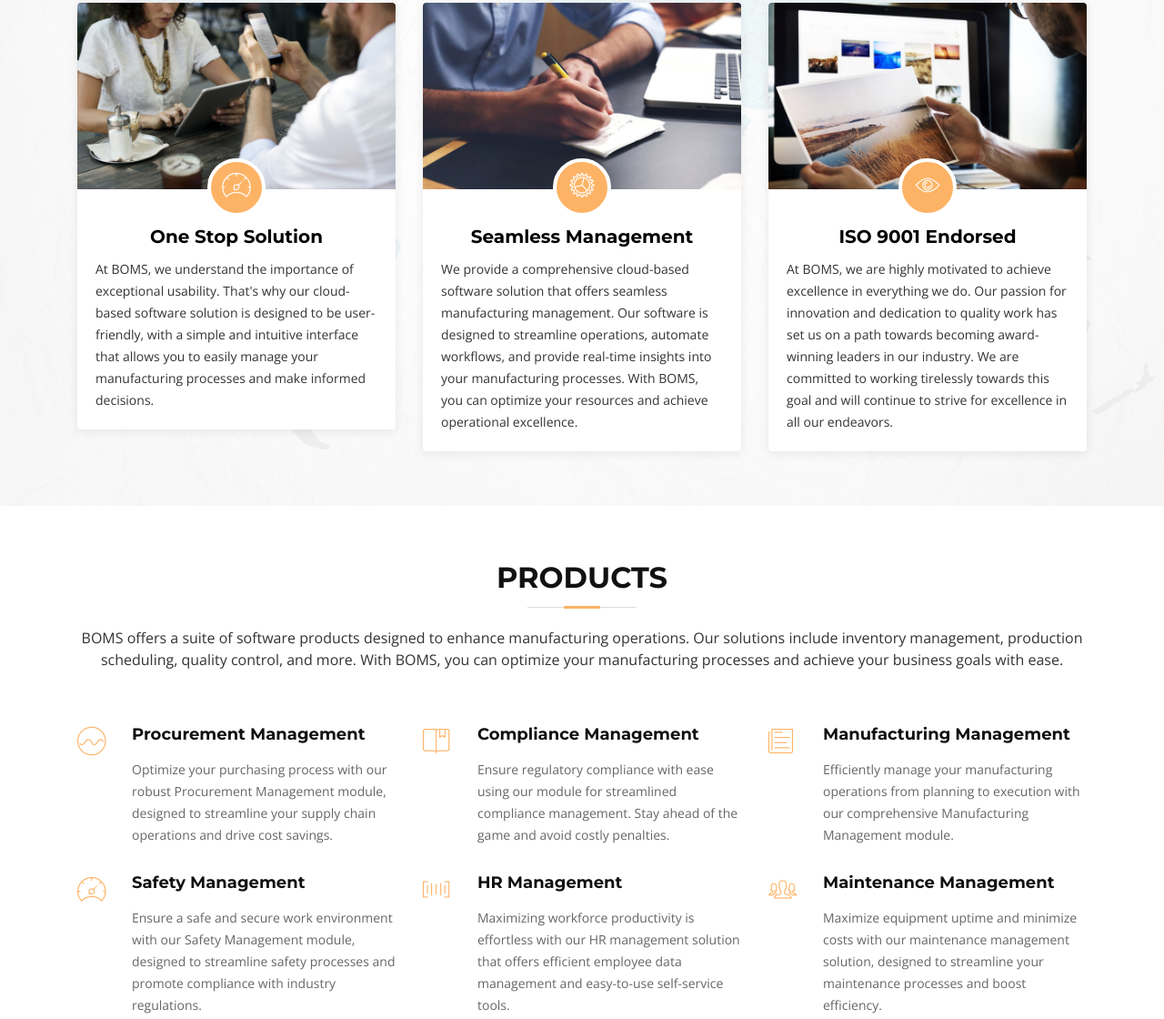
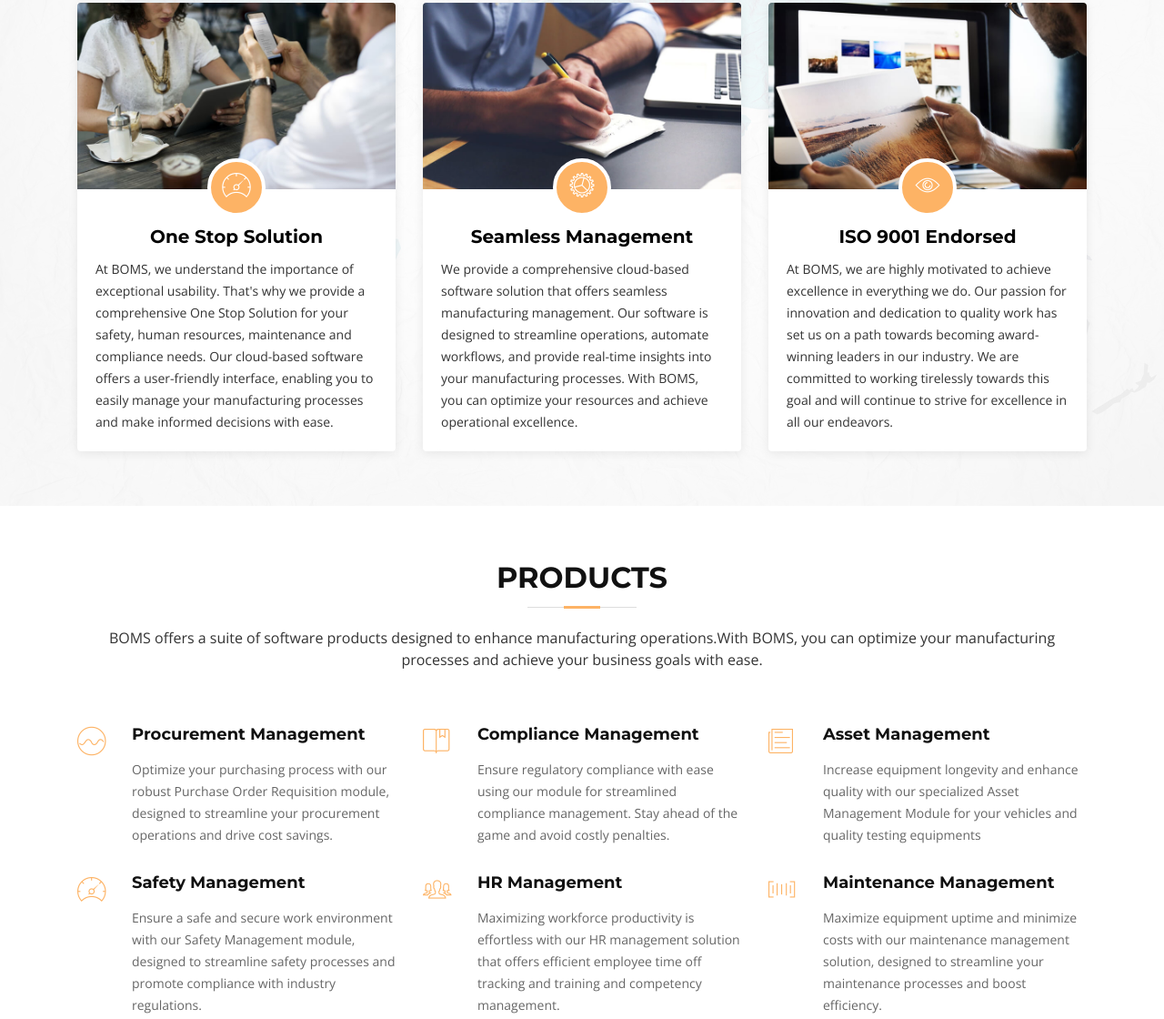
Before and after one commit to ManishBhushan/goboms, a plain HTML site: page index.html in a window 1280 px wide. Shown: the part 1270-2390 px from the top of the page at 91% size. Drawn offline with nearby package versions, Linux system fonts and the light colour scheme; files whose address does not match are found by name.

Commit message:
on call final version 3 for demo

```diff
--- a/index.html
+++ b/index.html
@@ -132,6 +132,7 @@
 
           <div class="col-lg-4 box box-bg">
             <i class="ion-ios-bookmarks-outline"></i>
+            <!-- <ion-icon name="trending-up-outline"></ion-icon> -->
             <h4 class="title"><a href="">Efficient Operation</a></h4>
             <p class="description">Maximize productivity and drive growth. Reduce cost and improve quality.</p>
           </div>
@@ -171,9 +172,13 @@
                 <div class="icon"><i class="ion-ios-speedometer-outline"></i></div>
               </div>
               <h2 class="title"><a href="">One Stop Solution</a></h2>
-              <p>
+             <!--  <p>
                 At BOMS, we understand the importance of exceptional usability. That's why our cloud-based software solution is designed to be user-friendly, with a simple and intuitive interface that allows you to easily manage your manufacturing processes and make informed decisions.
-              </p>
+                At BOMS, we provide a comprehensive One Stop Solution for your safety, human resources, maintenance and compliance needs. Our cloud-based software offers a user-friendly interface, enabling you to easily manage your manufacturing processes and make informed decisions with ease.
+              </p> -->
+
+              <!-- BOMS provide a one stop solution to -->
+              <p>At BOMS, we understand the importance of exceptional usability. That's why we provide a comprehensive One Stop Solution for your safety, human resources, maintenance and compliance needs. Our cloud-based software offers a user-friendly interface, enabling you to easily manage your manufacturing processes and make informed decisions with ease.</p>
             </div>
           </div>
 
@@ -195,6 +200,8 @@
               <div class="img">
                 <img src="img/about-vision.jpg" alt="" class="img-fluid">
                 <div class="icon"><i class="ion-ios-eye-outline"></i></div>
+                <!-- <div class="icon"><i class="ion-finger-print"></i></div> -->
+                <!-- <ion-icon name="finger-print"></ion-icon> -->
               </div>
               <h2 class="title"><a href="">ISO 9001 Endorsed</a></h2>
               <p>
@@ -216,7 +223,8 @@
 
         <header class="section-header wow fadeInUp">
           <h3>Products</h3>
-          <p>BOMS offers a suite of software products designed to enhance manufacturing operations. Our solutions include inventory management, production scheduling, quality control, and more. With BOMS, you can optimize your manufacturing processes and achieve your business goals with ease.</p>
+          <p>BOMS offers a suite of software products designed to enhance manufacturing operations.With BOMS, you can optimize your manufacturing processes and achieve your business goals with ease.</p>
+           <!-- Our solutions include Health, Safety  and Environment management and more.  -->
         </header>
 
         <div class="row">
@@ -224,7 +232,7 @@
           <div class="col-lg-4 col-md-6 box wow bounceInUp" data-wow-duration="1.4s">
             <div class="icon"><i class="ion-ios-analytics-outline"></i></div>
             <h4 class="title"><a href="">Procurement Management</a></h4>
-            <p class="description">Optimize your purchasing process with our robust Procurement Management module, designed to streamline your supply chain operations and drive cost savings.</p>
+            <p class="description">Optimize your purchasing process with our robust Purchase Order Requisition module, designed to streamline your procurement operations and drive cost savings.</p>
           </div>
           <div class="col-lg-4 col-md-6 box wow bounceInUp" data-wow-duration="1.4s">
             <div class="icon"><i class="ion-ios-bookmarks-outline"></i></div>
@@ -233,8 +241,8 @@
           </div>
           <div class="col-lg-4 col-md-6 box wow bounceInUp" data-wow-duration="1.4s">
             <div class="icon"><i class="ion-ios-paper-outline"></i></div>
-            <h4 class="title"><a href="">Manufacturing Management</a></h4>
-            <p class="description">Efficiently manage your manufacturing operations from planning to execution with our comprehensive Manufacturing Management module.</p>
+            <h4 class="title"><a href="">Asset Management</a></h4>
+            <p class="description">Increase equipment longevity and enhance quality with our specialized Asset Management Module for your vehicles and quality testing equipments</p>
           </div>
           <div class="col-lg-4 col-md-6 box wow bounceInUp" data-wow-delay="0.1s" data-wow-duration="1.4s">
             <div class="icon"><i class="ion-ios-speedometer-outline"></i></div>
@@ -242,12 +250,13 @@
             <p class="description">Ensure a safe and secure work environment with our Safety Management module, designed to streamline safety processes and promote compliance with industry regulations.</p>
           </div>
           <div class="col-lg-4 col-md-6 box wow bounceInUp" data-wow-delay="0.1s" data-wow-duration="1.4s">
-            <div class="icon"><i class="ion-ios-barcode-outline"></i></div>
+            <div class="icon"><i class="ion-ios-people-outline"></i></div>
             <h4 class="title"><a href="">HR Management</a></h4>
-            <p class="description">Maximizing workforce productivity is effortless with our HR management solution that offers efficient employee data management and easy-to-use self-service tools.</p>
+            <p class="description">Maximizing workforce productivity is effortless with our HR management solution that offers efficient employee time off tracking and training and competency management.</p>
+            <!-- that offers efficient employee time off tracking and training and competency management -->
           </div>
           <div class="col-lg-4 col-md-6 box wow bounceInUp" data-wow-delay="0.1s" data-wow-duration="1.4s">
-            <div class="icon"><i class="ion-ios-people-outline"></i></div>
+            <div class="icon"><i class="ion-ios-barcode-outline"></i></div>
             <h4 class="title"><a href="">Maintenance Management</a></h4>
             <p class="description">Maximize equipment uptime and minimize costs with our maintenance management solution, designed to streamline your maintenance processes and boost efficiency.</p>
           </div>
@@ -270,7 +279,7 @@
 
     <!--==========================
       Facts Section
-    ============================-->
+    ============================--
     <section id="facts"  class="wow fadeIn">
       <div class="container">
 
@@ -303,11 +312,12 @@
         </div>
 
       </div>
-    </section><!-- #facts -->
+    </section>
+    <-- #facts -->
 
     <!--==========================
       Clients Section I added section-bg in this section
-    ============================-->
+    ============================--
     <section id="clients" class="section-bg wow fadeInUp">
       <div class="container">
 
@@ -322,7 +332,8 @@
         </div>
 
       </div>
-    </section><!-- #clients -->
+    </section>
+    <-- #clients -->
 
     <!--==========================
       Clients Section
@@ -453,7 +464,11 @@
 
           <div class="col-lg-6 col-md-6 footer-info">
             <h3>BOMS</h3>
-            <p>At BOMS, our mission is to provide efficient manufacturing solutions to businesses of all sizes. Our cloud-based software solution is designed to streamline operations and boost productivity. With a user-friendly interface and customizable features, our software makes manufacturing simple and hassle-free. Join us today and experience the power of efficient manufacturing made simple.</p>
+            <p>
+              <!-- At BOMS, our mission is to provide efficient manufacturing solutions to businesses of all sizes. Our cloud-based software solution is designed to streamline operations and boost productivity. With a user-friendly interface and customizable features, our software makes manufacturing simple and hassle-free. Join us today and experience the power of efficient manufacturing made simple.
+              <br> -->
+
+            Our Mission is to empower SMBs in manufacturing to take control of their operations and be more competitive in their industry. Our cloud-based software solution is designed to streamline operations and boost productivity. With a user-friendly interface and customizable features, our software makes manufacturing simple and hassle-free. Join us today and experience the power of efficient manufacturing made simple.</p>
           </div>
 
           <div class="col-lg-3 col-md-6 footer-links">
```
